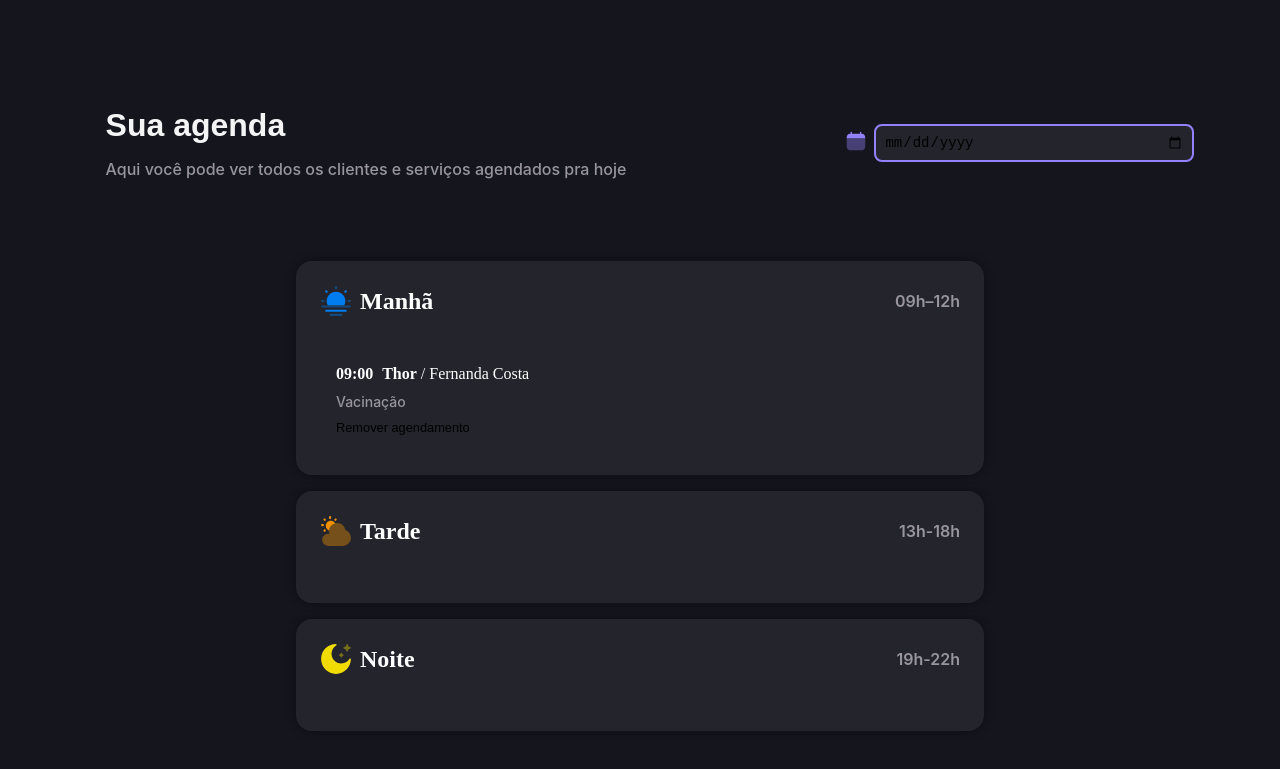
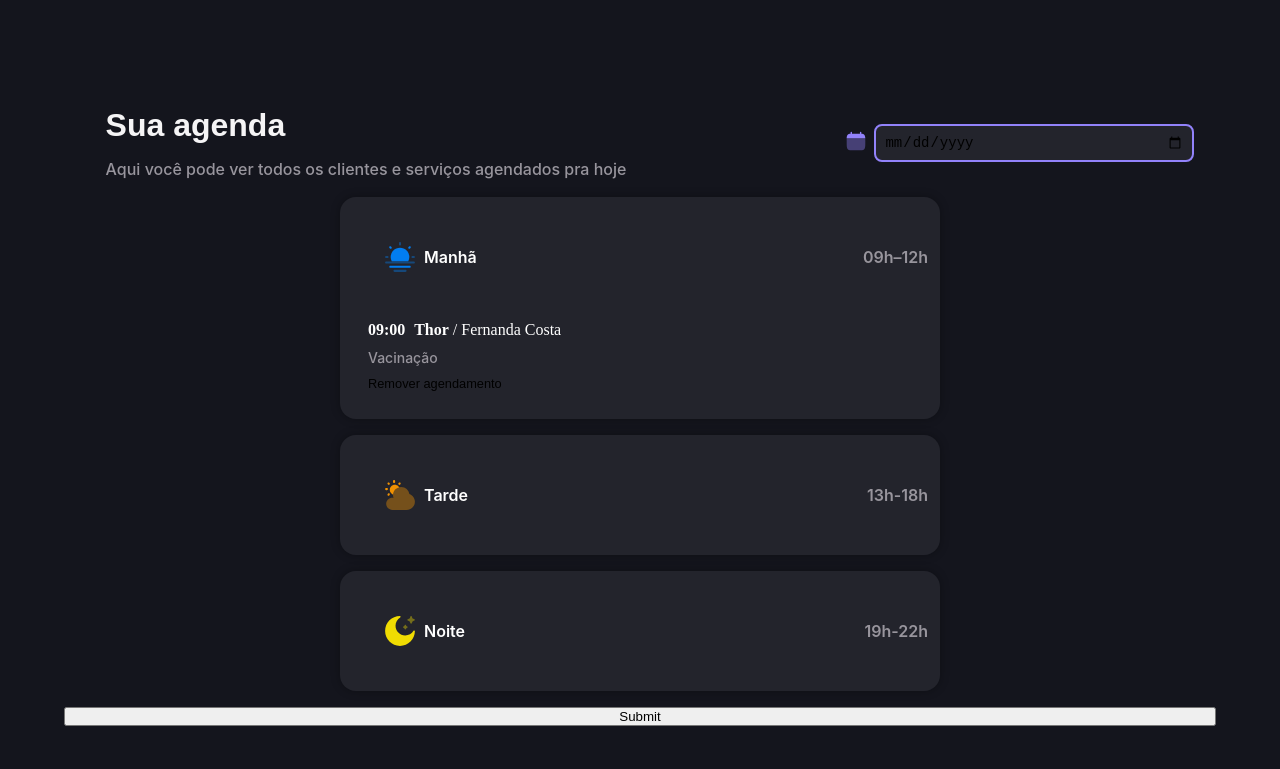
Before and after one commit to brenodev2007/Mundo-Pet, a plain HTML site: page src/index.html in a window 1280 px wide. Shown: the part 63-832 px from the top of the page. Before the commit the page ends 810 px from the top, so only its background shows below. Drawn offline with Linux system fonts and the light colour scheme.

Commit message:
Buttom infra e reformulação do código

```diff
--- a/src/index.html
+++ b/src/index.html
@@ -14,7 +14,7 @@
       </div>
     </header>
 
-    <section class="Data">
+    <section class="app">
       <form action="">
         <header>
           <div class="text">
@@ -28,8 +28,6 @@
             <input type="date" id="date" name="date" required />
           </div>
         </header>
-      </form>
-    </section>
 
         <section class="agendamento">
           <div class="shcedule">
@@ -41,12 +39,16 @@
               <span class="period-range">09h–12h</span>
             </header>
 
-        <ul id="hour-list" class="hour-list" aria-label="Horários disponíveis">
+            <ul
+              id="hour-list"
+              class="hour-list"
+              aria-label="Horários disponíveis"
+            >
               <li class="agendamento-item">
                 <div class="agendamento-info">
                   <p class="agendamento-hora">
-                <strong>09:00</strong> <span class="pet">Thor</span> / Fernanda
-                Costa
+                    <strong>09:00</strong> <span class="pet">Thor</span> /
+                    Fernanda Costa
                   </p>
                   <p class="agendamento-servico">Vacinação</p>
                 </div>
@@ -85,5 +87,9 @@
             ></ul>
           </div>
         </section>
+
+        <input type="submit" />
+      </form>
+    </section>
   </body>
 </html>
--- a/src/styles/agendamentos.css
+++ b/src/styles/agendamentos.css
@@ -2,7 +2,7 @@
   margin-bottom: 5rem;
   background-color: #23242c;
   border-radius: 1rem;
-  padding: 1.5rem;
+  padding: 0.75rem;
   max-width: 80%;
   margin: 1rem auto;
   box-shadow: 0 0 10px #00000050;
@@ -28,7 +28,7 @@
 }
 
 .agendamento-header h2 {
-  font: --lb-large;
+  font: var(--lb-large);
   color: var(--content-primary);
 }
 
--- a/src/styles/index.css
+++ b/src/styles/index.css
@@ -2,3 +2,4 @@
 @import url(header.css);
 @import url(form.css);
 @import url(agendamentos.css);
+@import url(buttom.css);
```
Also changed, not shown: src/styles/buttom.css (added). Lines whose indentation alone changed are shown as unchanged.
